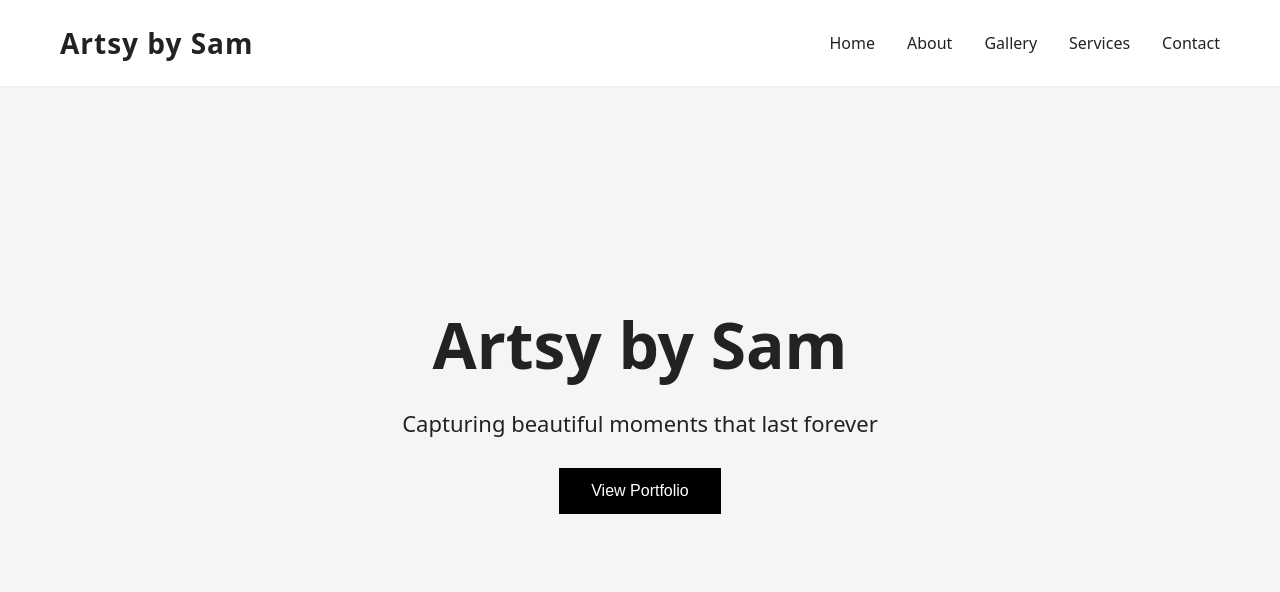
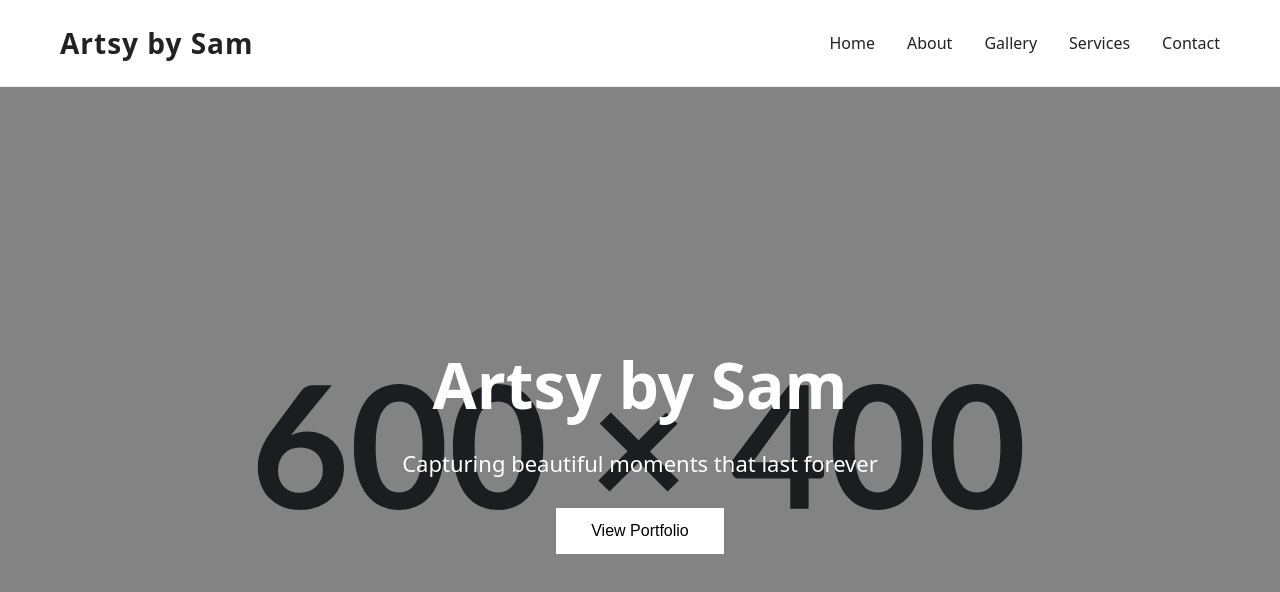
Before and after one commit to Rajeshjamiblog/react-photography-website, a React (Vite) app: page / in a window 1280 px wide. Shown: the top 592 px of the page. Built offline with nearby package versions, Linux system fonts and the light colour scheme.

Commit message:
Add photography hero background design

```diff
--- a/src/components/Hero/Hero.css
+++ b/src/components/Hero/Hero.css
@@ -1,6 +1,6 @@
 .hero {
 
-    min-height: 80vh;
+    min-height: 90vh;
 
     display: flex;
 
@@ -10,12 +10,40 @@
 
     text-align: center;
 
-    background: #f5f5f5;
+    position: relative;
+
+    background-image:
+        url("/images/hero-placeholder.svg");
+
+    background-size: cover;
+
+    background-position: center;
+
+    color: white;
+
+}
+
+
+/* Dark overlay */
+
+.hero::before {
+
+    content: "";
+
+    position: absolute;
+
+    inset: 0;
+
+    background: rgba(0,0,0,0.45);
 
 }
 
 
 .hero__content {
+
+    position: relative;
+
+    z-index: 1;
 
     max-width: 700px;
 
@@ -42,13 +70,13 @@
 
 .hero button {
 
-    padding: 14px 32px;
+    padding: 14px 35px;
 
     border: none;
 
-    background: black;
+    background: white;
 
-    color: white;
+    color: black;
 
     cursor: pointer;
 
```
Also changed, not shown: public/images/hero-placeholder.svg (added).
